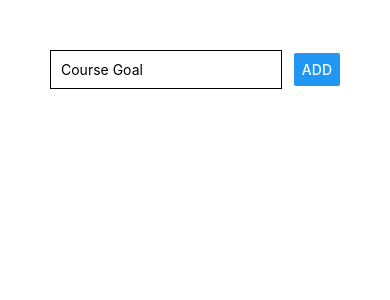
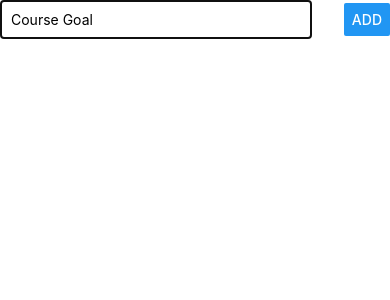
Before and after one commit to RommelTJ/React-Native-Guide, a React Native app: screen / in a window 390 px wide. Shown: the top 300 px of the page. Built offline with nearby package versions, Linux system fonts and the light colour scheme.

Commit message:
:sparkles: GoalInput: Adding a Modal Overlay

```diff
--- a/components/GoalInput.js
+++ b/components/GoalInput.js
@@ -1,5 +1,5 @@
 import React, { useState } from 'react';
-import {View, TextInput, StyleSheet, Button} from "react-native";
+import { View, TextInput, StyleSheet, Button, Modal } from "react-native";
 
 const GoalInput = props => {
 
@@ -10,6 +10,7 @@ const GoalInput = props => {
   };
 
   return (
+    <Modal>
       <View style={styles.inputContainer}>
         <TextInput
           placeholder="Course Goal"
@@ -19,6 +20,7 @@ const GoalInput = props => {
         />
         <Button title="ADD" onPress={() => props.onAddGoal(enteredGoal)} />
       </View>
+    </Modal>
   );
 };
 
```
Lines whose indentation alone changed are shown as unchanged.
